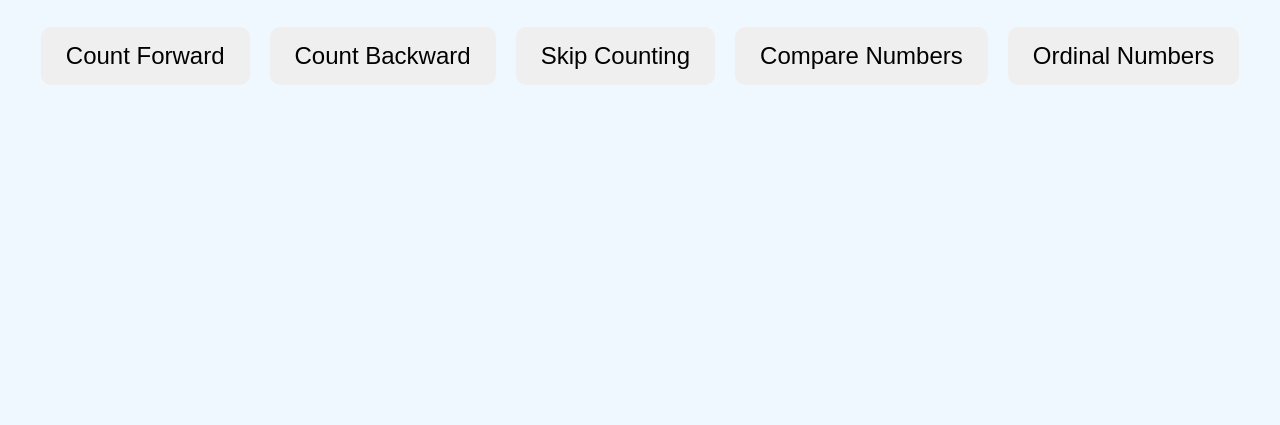
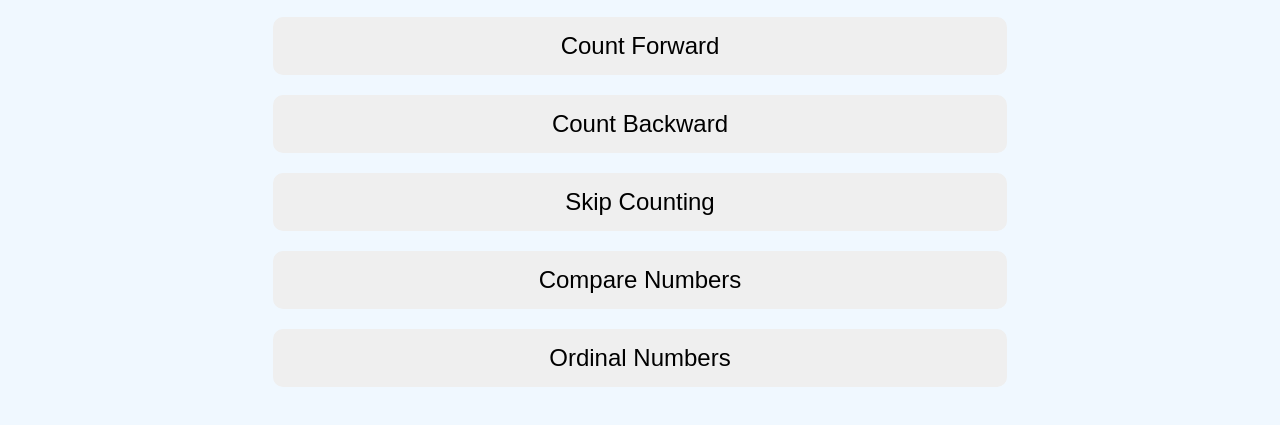
Before and after one commit to shalveen-design/dinomathfun, a plain HTML site: page index.html in a window 1280 px wide. Shown: the part 197-622 px from the top of the page. Drawn offline with nearby package versions, Linux system fonts and the light colour scheme.

Commit message:
Update index.html

```diff
--- a/index.html
+++ b/index.html
@@ -32,7 +32,7 @@
     width: 80px;
     vertical-align: middle;
   }
-  #menu button { display: block; margin: 20px auto; width: 60%; }
+  #buttons button { display: block; margin: 20px auto; width: 60%; }
 </style>
 </head>
 <body>
@@ -40,7 +40,7 @@
 <h1>Dino Math Fun 🦖</h1>
 <div id="score">Score: 0</div>
 <div id="question">Choose a game to start!</div>
-<div id="buttons" id="menu"></div>
+<div id="buttons"></div>
 <canvas id="fireworks"></canvas>
 
 <script src="https://cdn.jsdelivr.net/npm/canvas-confetti@1.5.1/dist/confetti.browser.min.js"></script>
@@ -55,9 +55,9 @@ let currentQuestionIndex = 0;
 let currentGame = '';
 
 const dinos = [
-  "https://i.imgur.com/3u8sVQO.png",
-  "https://i.imgur.com/6R5gZYo.png",
-  "https://i.imgur.com/HMtbD9S.png"
+  "https://upload.wikimedia.org/wikipedia/commons/3/32/Tyrannosaurus_Rex_Holotype.png",
+  "https://upload.wikimedia.org/wikipedia/commons/e/e2/Triceratops_BW.png",
+  "https://upload.wikimedia.org/wikipedia/commons/4/4f/Stegosaurus_BW.png"
 ];
 
 function randomInt(min, max) {
```
